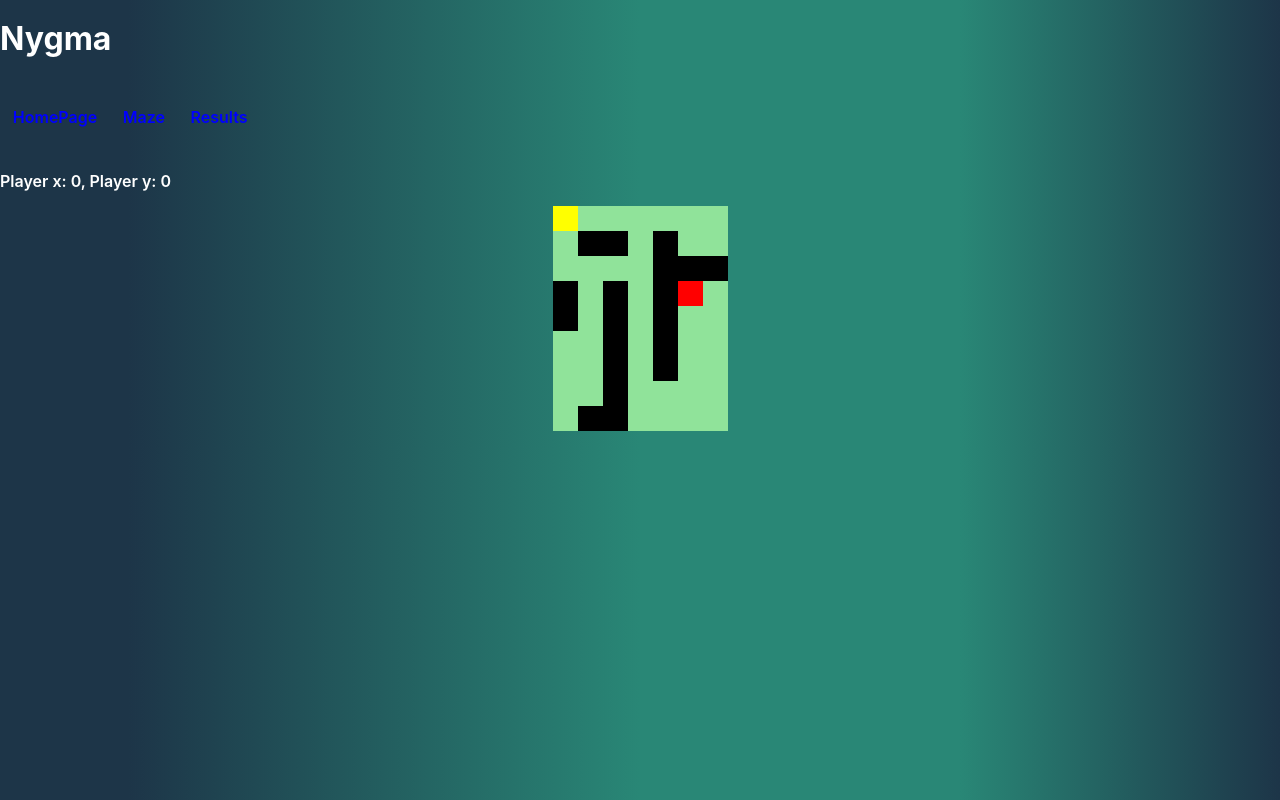
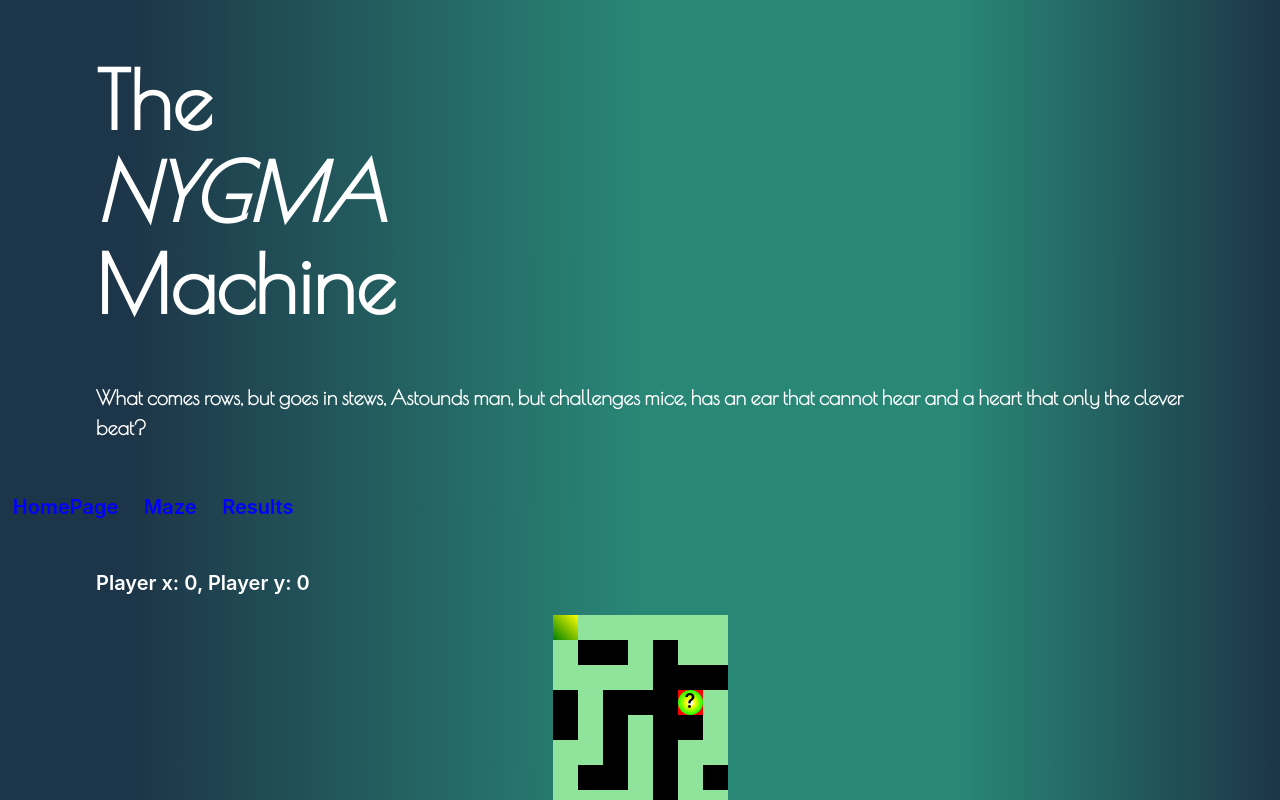
Before and after one commit to nygma-machine/project-4, a React (Create React App) app: page /Maze in a window 1280 px wide. Shown: the top 800 px of the page. Built offline with nearby package versions, Linux system fonts and the light colour scheme.

Commit message:
liveshare :paintbrush: :comet: :upwardtrend: :glow: :try:

```diff
--- a/src/App.js
+++ b/src/App.js
@@ -39,7 +39,11 @@ function App() {
 	return (
 		<Router>
 			<div className="App">
-				<h1>Nygma</h1>
+				<div className="siteHeading wrapper">
+					<h1>The <span>Nygma</span> Machine</h1>
+					<p>What comes rows, but goes in stews, Astounds man, but challenges mice, has an ear that cannot hear and a heart that only the clever beat?
+					</p>
+				</div>
 				<nav>
 					<ul>
 						<li>
--- a/src/Maze.js
+++ b/src/Maze.js
@@ -19,11 +19,11 @@ const Maze = (props) => {
 			[0, 0, 0, 0, 0, 0, 0],
 			[0, 1, 1, 0, 1, 0, 0],
 			[0, 0, 0, 0, 1, 1, 1],
-			[1, 0, 1, 0, 1, 0, 0],
-			[1, 0, 1, 0, 1, 0, 0],
+			[1, 0, 1, 1, 1, 0, 0],
+			[1, 0, 1, 0, 1, 1, 0],
 			[0, 0, 1, 0, 1, 0, 0],
-			[0, 0, 1, 0, 1, 0, 0],
-			[0, 0, 1, 0, 0, 0, 0],
+			[0, 1, 1, 0, 1, 0, 1],
+			[0, 0, 0, 0, 1, 0, 0],
 			[0, 1, 1, 0, 0, 0, 0]
 		]
 		tempMaze[nygmaMachine.y][nygmaMachine.x] = 2
@@ -45,6 +45,13 @@ const Maze = (props) => {
 				checkMovement("left")
 			}
 		}
+
+		const handleClick = (event) =>{
+			event.preventDefault()
+
+		}
+
+
 		// make sure player can legally make the move
 		const checkMovement = (direction) => {
 
@@ -92,7 +99,7 @@ const Maze = (props) => {
 
 
 	return (
-		<>
+		<div>
 			<div className="wrapper">
 				<div className="maze">
 					<p>Player x: {player.x}, Player y: {player.y}</p>
@@ -108,6 +115,20 @@ const Maze = (props) => {
 							)
 						})
 					}
+				</div>
+				<div className="directionButtons">
+					<div className="topArrow">
+						<button>Up</button>
+					</div>
+					<div className="leftArrow">
+						<button>Left</button>
+					</div>
+					<div className="downArrow">
+						<button>Down</button>
+					</div>
+					<div className="rightArrow">
+						<button>Right</button>
+					</div></div>
 			</div>
 			<div className="answerButton">
 				{player.x === nygmaMachine.x && player.y === nygmaMachine.y ? (
@@ -129,7 +150,8 @@ const Maze = (props) => {
 				)}
 			</div>
 		</div>
-		</>
 	)
 }
+
+
 export default Maze;
--- a/src/styles/scss/_App.scss
+++ b/src/styles/scss/_App.scss
@@ -1,15 +1,31 @@
-ul, li {
+ul,
+li {
 	list-style: none;
 	margin: 0;
 	padding: 0;
 	a {
 		color: blue;
-
 	}
 }
+
 ul {
 	display: flex;
 	li {
 		margin: 1%;
 	}
 }
+
+.siteHeading {
+  font-family:$headerFont;
+  h1 {
+    font-size:4rem;
+  }
+  span {
+    display:block;
+    text-transform:uppercase;
+    font-style:italic;
+  }
+	p {
+		line-height:1.5rem;
+	}
+}
--- a/src/styles/scss/_Maze.scss
+++ b/src/styles/scss/_Maze.scss
@@ -27,9 +27,46 @@
 
   .block2 {
     background-color: red;
+    display: flex;
+    justify-content: center;
+    align-items: center;
+  }
+
+  .block2::before {
+    width: 100%;
+    height: 100%;
+    background:radial-gradient(white 10%, yellow 25%, lime 75%);
+    text-align: center;
+    border-radius: 50%;
+    color: black;
+    content:"?";
+  }
+
+  @keyframes glow {
+    0% {
+      background:radial-gradient(white 10%, yellow 25%, lime 75%);
+    }
+    100% {
+      background:radial-gradient(white 10%, yellow 25%, lime 75%);
+    }
   }
 
 .player {
 	background-color: yellow;
 	position: absolute;
+	background: linear-gradient(45deg, red, blue);
+	background-size: 500% 100%;
+	animation: shifting 5s ease infinite;
 }
+@keyframes shifting {
+	0% {
+		background: linear-gradient(45deg, green, yellow);
+		background-position: 0% 100%;
+	}
+	50% {
+		background: linear-gradient(90deg, blue, purple);
+	}
+	100% {
+		background: linear-gradient(45deg, orange, white);
+	}
+}
--- a/src/styles/scss/_setup.scss
+++ b/src/styles/scss/_setup.scss
@@ -7,3 +7,10 @@ html { -moz-box-sizing: border-box; -webkit-box-sizing: border-box; box-sizing:
 *, *:before, *:after {box-sizing: inherit}
 
 .sr-only { position: absolute; width: 1px; height: 1px; margin: -1px; border: 0; padding: 0; white-space: nowrap; clip-path: inset(100%); clip: rect(0 0 0 0); overflow: hidden;}
+
+
+.wrapper {
+  max-width:1350px;
+  width:85%;
+  margin:0 auto;
+}
--- a/src/styles/scss/_typography.scss
+++ b/src/styles/scss/_typography.scss
@@ -7,3 +7,7 @@ a {
   color: #fff;
   text-decoration: none;
 }
+
+p {
+  font-
+}
--- a/src/styles/scss/_vars.scss
+++ b/src/styles/scss/_vars.scss
@@ -0,0 +1,4 @@
+@import url('https://fonts.googleapis.com/css2?family=Hind+Siliguri:wght@300;400;500;600;700&family=Poiret+One&display=swap');
+
+$headerFont: 'Poiret One', cursive;
+$bodyFont:'Hind Siliguri', sans-serif;
--- a/src/styles/scss/styles.css
+++ b/src/styles/scss/styles.css
@@ -1,3 +1,4 @@
+@import url("https://fonts.googleapis.com/css2?family=Hind+Siliguri:wght@300;400;500;600;700&family=Poiret+One&display=swap");
 html {
   line-height: 1.15;
   -ms-text-size-adjust: 100%;
@@ -230,12 +231,42 @@ html {
   overflow: hidden;
 }
 
-ul, li {
+.wrapper {
+  max-width: 1350px;
+  width: 85%;
+  margin: 0 auto;
+}
+
+body {
+  color: #fff;
+  font-weight: 600;
+}
+
+a {
+  color: #fff;
+  text-decoration: none;
+}
+
+.siteHeading {
+  font-family: "Poiret One", cursive;
+}
+.siteHeading h1 {
+  font-size: 4rem;
+}
+.siteHeading span {
+  display: block;
+  text-transform: uppercase;
+  font-style: italic;
+}
+
+ul,
+li {
   list-style: none;
   margin: 0;
   padding: 0;
 }
-ul a, li a {
+ul a,
+li a {
   color: blue;
 }
 
@@ -246,15 +277,26 @@ ul li {
   margin: 1%;
 }
 
+.siteHeading {
+  font-family: "Poiret One", cursive;
+}
+.siteHeading h1 {
+  font-size: 4rem;
+}
+.siteHeading span {
+  display: block;
+  text-transform: uppercase;
+  font-style: italic;
+}
+.siteHeading p {
+  line-height: 1.5rem;
+}
+
 .homePage form {
   display: flex;
   flex-direction: column;
   justify-content: center;
   align-items: center;
-}
-
-.test {
-  margin: 1rem auto;
 }
 
 .answerButton {
@@ -286,24 +328,75 @@ ul li {
 
 .block2 {
   background-color: red;
+  display: flex;
+  justify-content: center;
+  align-items: center;
 }
 
+.block2::before {
+  width: 100%;
+  height: 100%;
+  background: radial-gradient(white 10%, yellow 25%, lime 75%);
+  text-align: center;
+  border-radius: 50%;
+  color: black;
+  content: "?";
+}
+
+@-webkit-keyframes glow {
+  0% {
+    background: radial-gradient(white 10%, yellow 25%, lime 75%);
+  }
+  100% {
+    background: radial-gradient(white 10%, yellow 25%, lime 75%);
+  }
+}
+
+@keyframes glow {
+  0% {
+    background: radial-gradient(white 10%, yellow 25%, lime 75%);
+  }
+  100% {
+    background: radial-gradient(white 10%, yellow 25%, lime 75%);
+  }
+}
 .player {
   background-color: yellow;
   position: absolute;
+  background: linear-gradient(45deg, red, blue);
+  background-size: 500% 100%;
+  -webkit-animation: shifting 5s ease infinite;
+          animation: shifting 5s ease infinite;
 }
 
-body {
-  color: #fff;
-  font-weight: 600;
+@-webkit-keyframes shifting {
+  0% {
+    background: linear-gradient(45deg, green, yellow);
+    background-position: 0% 100%;
+  }
+  50% {
+    background: linear-gradient(90deg, blue, purple);
+  }
+  100% {
+    background: linear-gradient(45deg, orange, white);
+  }
 }
 
-a {
-  color: #fff;
-  text-decoration: none;
+@keyframes shifting {
+  0% {
+    background: linear-gradient(45deg, green, yellow);
+    background-position: 0% 100%;
+  }
+  50% {
+    background: linear-gradient(90deg, blue, purple);
+  }
+  100% {
+    background: linear-gradient(45deg, orange, white);
+  }
 }
-
 html {
+  font-size: 125%;
+  font-family: "Hind Siliguri", sans-serif;
   background: linear-gradient(90deg, #1d3548 10%, #298776 50%, #298776 75%, #1d3548 100%);
   -webkit-backdrop-filter: blur(50px);
           backdrop-filter: blur(50px);
--- a/src/styles/scss/styles.scss
+++ b/src/styles/scss/styles.scss
@@ -1,12 +1,14 @@
 @import 'setup';
+@import 'vars';
+@import 'typography';
 @import 'App';
 @import 'HomePage';
 @import 'Maze';
-@import 'vars';
-@import 'typography';
 
 
 html {
+  font-size:125%;
+  font-family:$bodyFont;
   background: linear-gradient(
     90deg,
     rgba(29, 53, 72, 1) 10%,
```
Also changed, not shown: src/styles/scss/_HomePage.scss (line endings or trailing spaces), 1 other file (tests, documents, lock files or other folders). Lines whose indentation alone changed are shown as unchanged.
